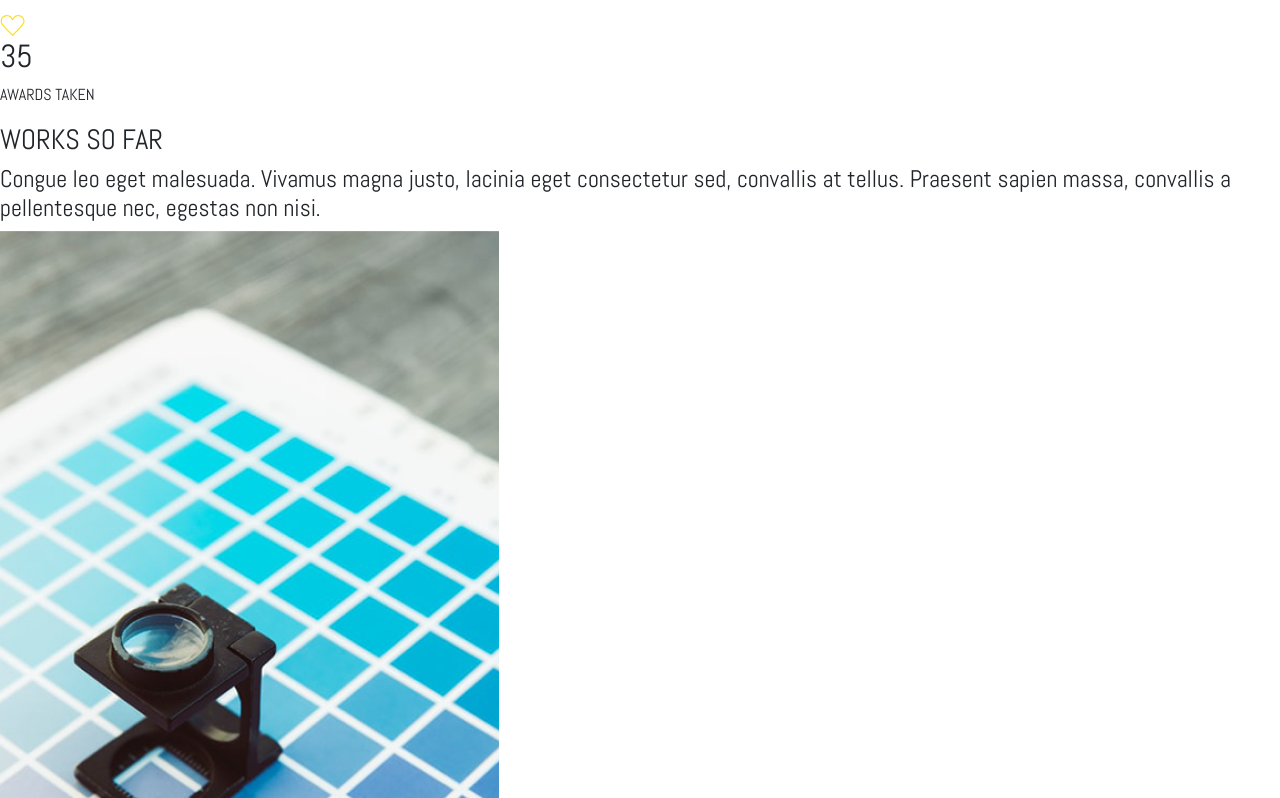
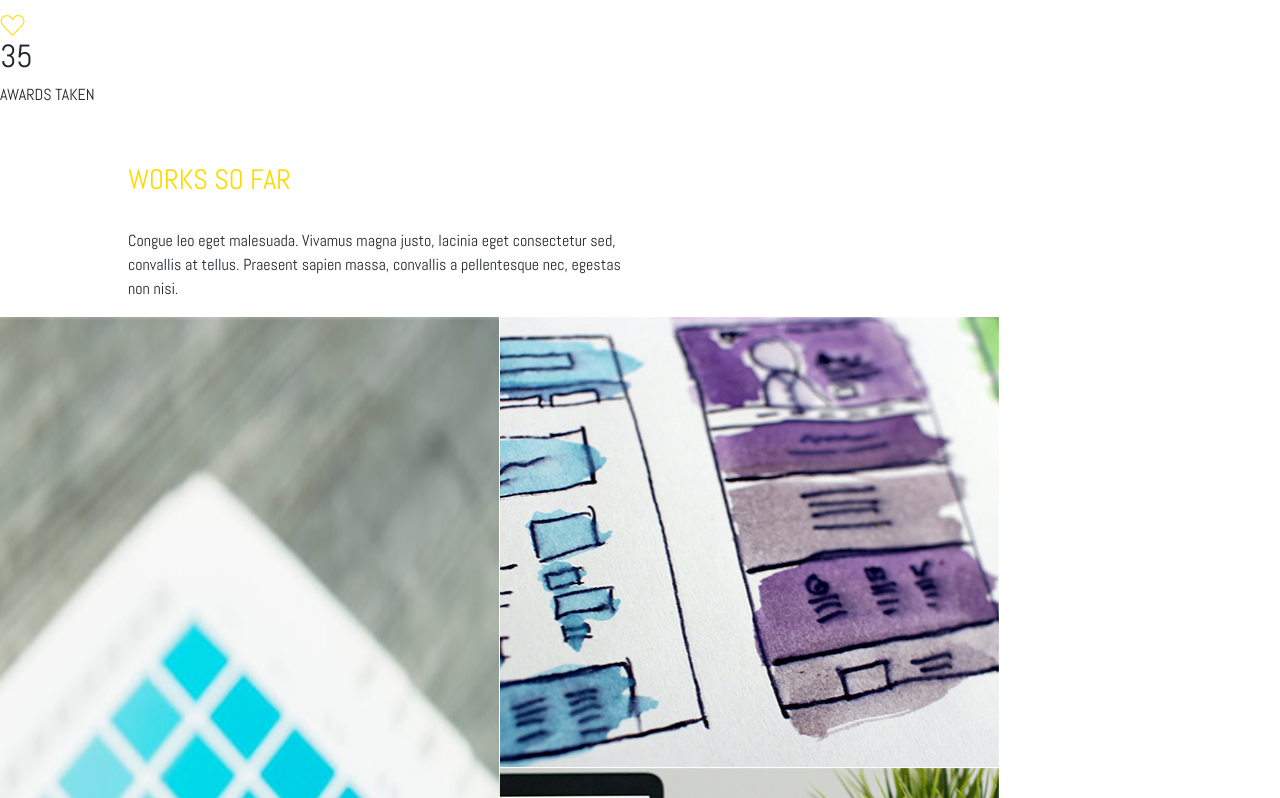
Before and after one commit to cousseaualban/TP-Final-Montreal, a plain HTML site: page index.html in a window 1280 px wide. Shown: the part 1482-2280 px from the top of the page. Drawn offline with nearby package versions, Linux system fonts and the light colour scheme.

Commit message:
TP Final Montreal v9

```diff
--- a/index.html
+++ b/index.html
@@ -110,17 +110,15 @@
     <section class="section4">
         <div class="works">
             <h3>WORKS SO FAR</h3>
-            <h4>Congue leo eget malesuada. Vivamus magna justo, lacinia eget consectetur sed, convallis at tellus.
-                Praesent sapien massa, convallis a pellentesque nec, egestas non nisi.</h4>
+            <p>Congue leo eget malesuada. Vivamus magna justo, lacinia eget consectetur sed, convallis at tellus.
+                Praesent sapien massa, convallis a pellentesque nec, egestas non nisi.</p>
         </div>
 
         <div class="pictures">
             <img src="./assets/div.png" alt="photo loupe">
-            <div class="topPictures">
+            <div class="smallPictures">
                 <img src="./assets/divDeux.png" alt="photo schéma">
                 <img src="./assets/divTrois.png" alt="photo pc">
-            </div>
-            <div class="bottomPictures">
                 <img src="./assets/divQuatre.png" alt="photo logo">
                 <img src="./assets/divCinq.png" alt="photo code">
             </div>
--- /dev/null
+++ b/sass/_section4.scss
@@ -0,0 +1,24 @@
+@import './variables';
+
+@mixin section4{
+    padding-top: 5vh;
+    padding-bottom: 5vh;
+
+    .works{
+        width: 80%;
+        margin: auto;
+
+        h3{
+            color: $secondaryColor;
+            padding-bottom: 3vh;
+        }
+
+        p{
+            width: 50%;
+        }
+    }
+
+    .pictures{
+        display: flex;
+    }
+}
--- a/style.scss
+++ b/style.scss
@@ -2,6 +2,7 @@
 @import './sass/header';
 @import './sass/section1';
 @import './sass/section2';
+@import './sass/section4';
 
 
 body{
@@ -19,4 +20,8 @@ body{
     .section2{
         @include section2;
     }
+
+    .section4{
+        @include section4;
+    }
 }
```
Also changed, not shown: sass/_section5.scss (added), style.css, 1 other file.
